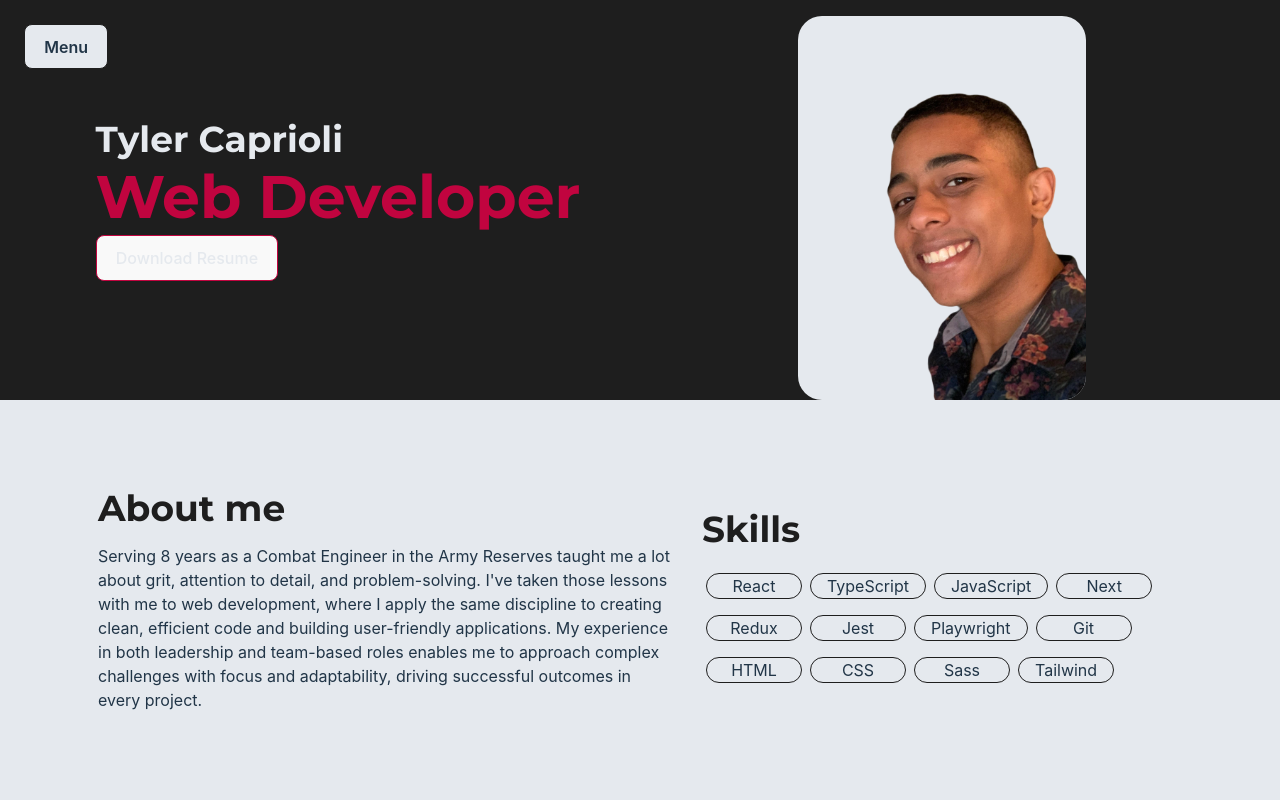
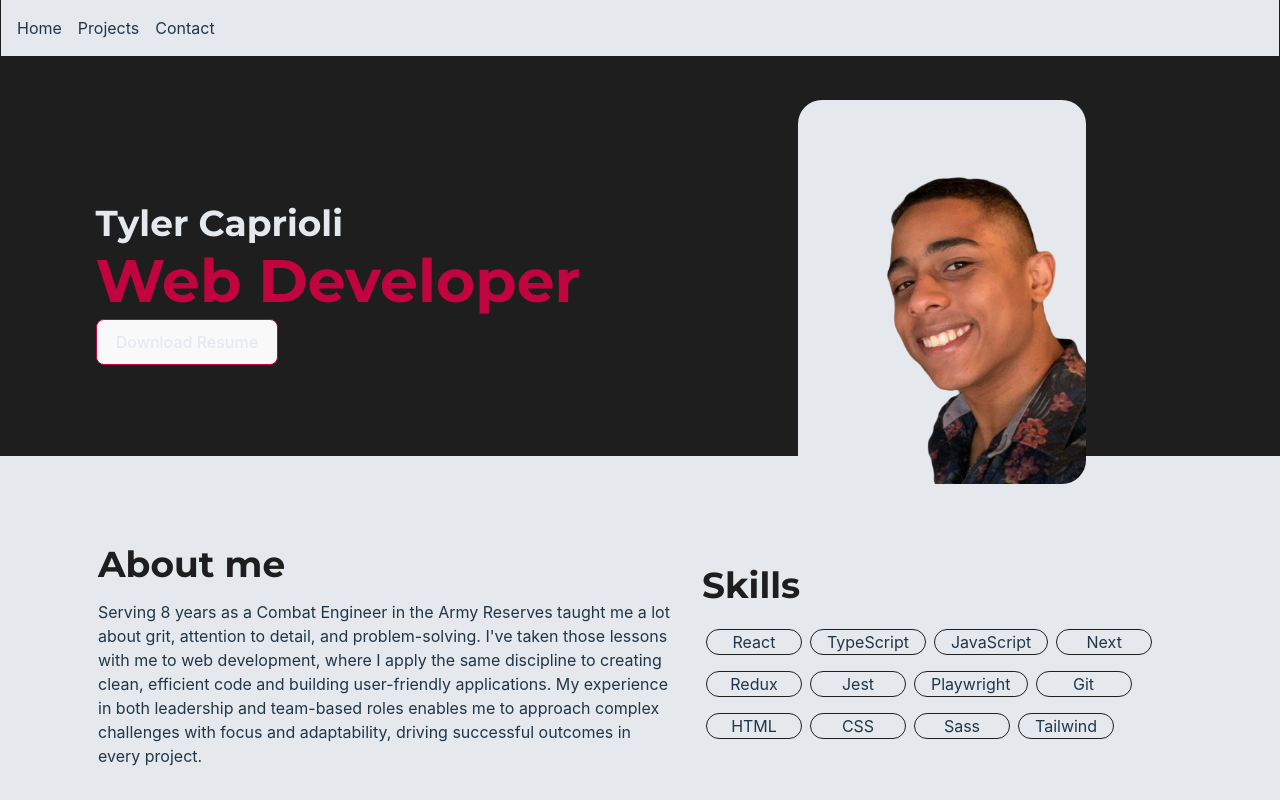
Before and after one commit to TCaprioli/Portfolio, a React (Vite) app: page / in a window 1280 px wide. Shown: the top 800 px of the page. Built offline with nearby package versions, Linux system fonts and the light colour scheme; a web font is replaced by a local one.

Commit message:
change nav to full width

```diff
--- a/src/App.tsx
+++ b/src/App.tsx
@@ -5,7 +5,7 @@ import { NavMenu } from "./components/NavMenu"
 import { Projects } from "./components/Projects"
 function App() {
   return (
-    <div className="flex flex-col w-screen">
+    <div className="flex flex-col w-screen pt-14">
       <NavMenu />
       <Landing />
       <About />
--- a/src/components/Landing.tsx
+++ b/src/components/Landing.tsx
@@ -4,7 +4,7 @@ export const Landing = () => {
   return (
     <section
       id="home"
-      className="flex flex-col sm:flex-row bg-charcoal h-screen sm:max-h-[50vh] w-full items-center justify-center px-9"
+      className="flex flex-col sm:flex-row bg-charcoal h-screen sm:max-h-[50vh] w-full items-center justify-center px-9 pt-14"
     >
       <div className="flex flex-col sm:basis-1/2 justify-center sm:items-center sm:justify-normal">
         <div className="flex flex-col items-center sm:items-start">
--- a/src/components/NavMenu.tsx
+++ b/src/components/NavMenu.tsx
@@ -7,28 +7,20 @@ export const NavMenu = () => {
     handleOutOfFocus: () => setDisplay(false),
   })
   return (
-    <div className="fixed flex flex-col items-center p-6" ref={ref}>
-      <button
-        className="relative flex bg-steel items-center border border-charcoal font-semibold"
-        onClick={() => setDisplay((prev) => !prev)}
-      >
-        Menu
-      </button>
-      {display && (
-        <nav className=" border border-charcoal border-t-0 bg-steel p-2 rounded-md">
-          <ul>
-            <li className="py-2 hover:text-cherry">
+    <div className="fixed flex items-center top-0 h-14 z-10" ref={ref}>
+      <nav className="flex flex-row border border-charcoal border-t-0 bg-steel p-2  w-screen">
+        <ul className="flex flex-row w-full ">
+          <li className="p-2 hover:text-cherry">
             <a href="#home">Home</a>
           </li>
-            <li className="py-2 hover:text-cherry">
+          <li className="p-2 hover:text-cherry">
             <a href="#projects">Projects</a>
           </li>
-            <li className="py-2 hover:text-cherry">
+          <li className="p-2 hover:text-cherry">
             <a href="#contact">Contact</a>
           </li>
         </ul>
       </nav>
-      )}
     </div>
   )
 }
--- a/src/components/Projects.tsx
+++ b/src/components/Projects.tsx
@@ -3,7 +3,10 @@ import { ProjectItem } from "./ProjectItem"
 
 export const Projects = () => {
   return (
-    <section id="projects" className="flex flex-col bg-charcoal w-full px-9">
+    <section
+      id="projects"
+      className="flex flex-col bg-charcoal w-full px-9 pt-14"
+    >
       <h2 className="text-3xl font-bold text-steel text-center py-9 text-shadow-steel-glow">
         Projects
       </h2>
```
Lines whose indentation alone changed are shown as unchanged.
